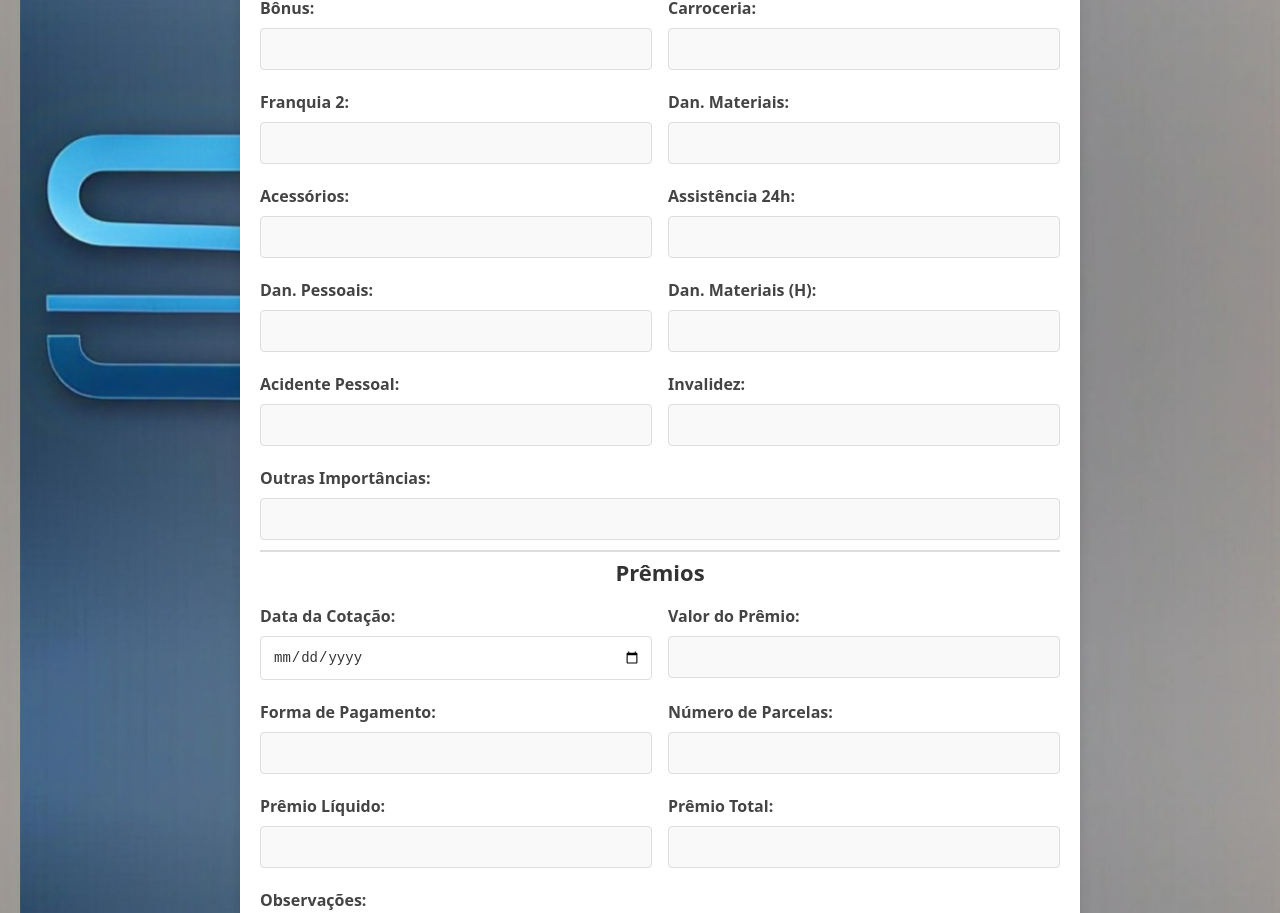
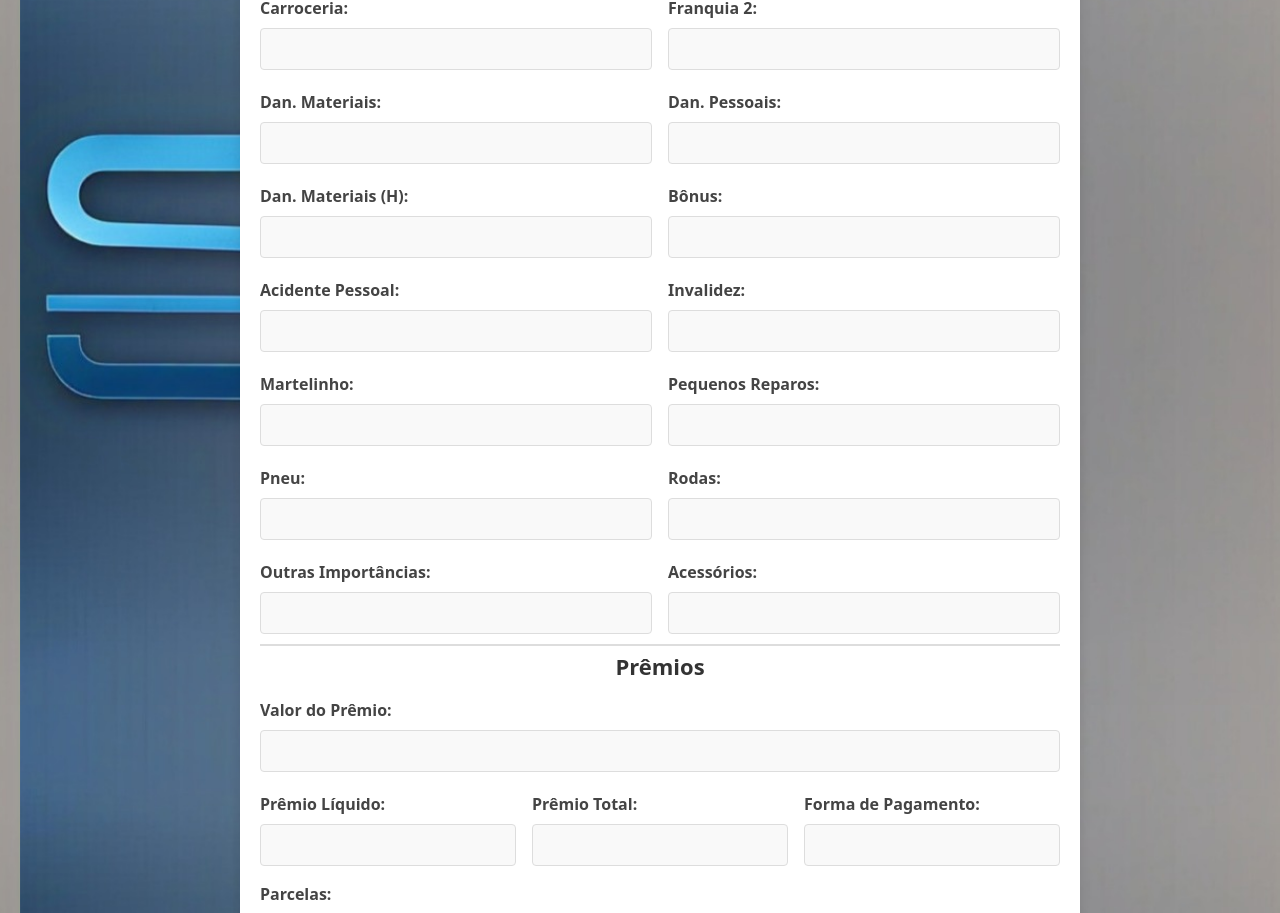
Before and after one commit to GabrielMendesSilva1/admin-sl, a React (Vite) app: page /cadastro/Automovel in a window 1280 px wide. Shown: the part 1099-2012 px from the top of the page. Built offline with nearby package versions, Linux system fonts and the light colour scheme.

Commit message:
fix: valores em R$ && Novos Campos Seguro Auto

```diff
--- a/src/pages/ConsultaSeguros/automovel/editAutomovel.jsx
+++ b/src/pages/ConsultaSeguros/automovel/editAutomovel.jsx
@@ -138,12 +138,23 @@ const EditAutomovel = ({ veiculo, onCancel, onUpdate }) => {
           <Subsection>
             <SubsectionTitle>Importâncias Seguradas</SubsectionTitle>
             <Grid>
-              {["casco", "franquia", "dmateriais", "dpessoais", "appMorte", "outras"].map(key => (
+              {[
+                "casco",
+                "franquia",
+                "dmateriais",
+                "dpessoais",
+                "appMorte",
+                "outras",
+                "martelinho",
+                "pequenosReparos",
+                "pneu",
+                "rodas",
+              ].map((key) => (
                 <ValueRow key={key}>
                   <Label>{key.charAt(0).toUpperCase() + key.slice(1)}:</Label>
                   <Input
                     value={(form.importancias && form.importancias[key]) || ""}
-                    onChange={e => handleChangeImportancia(key, e.target.value)}
+                    onChange={(e) => handleChangeImportancia(key, e.target.value)}
                   />
                 </ValueRow>
               ))}
--- a/src/pages/ConsultaSeguros/automovel/index.jsx
+++ b/src/pages/ConsultaSeguros/automovel/index.jsx
@@ -148,6 +148,10 @@ const Automovel = () => {
                                     <ValueRow><Label>DPessoais:</Label> <Value>{selectedVeiculo.importancias?.dpessoais}</Value></ValueRow>
                                     <ValueRow><Label>APP/Morte:</Label> <Value>{selectedVeiculo.importancias?.appMorte}</Value></ValueRow>
                                     <ValueRow><Label>Outras:</Label> <Value>{selectedVeiculo.importancias?.outras}</Value></ValueRow>
+                                    <ValueRow><Label>Martelinho:</Label> <Value>{selectedVeiculo.importancias?.martelinho}</Value></ValueRow>
+                                    <ValueRow><Label>Pequenos Reparos:</Label> <Value>{selectedVeiculo.importancias?.pequenosReparos}</Value></ValueRow>
+                                    <ValueRow><Label>Pneu:</Label> <Value>{selectedVeiculo.importancias?.pneu}</Value></ValueRow>
+                                    <ValueRow><Label>Rodas:</Label> <Value>{selectedVeiculo.importancias?.rodas}</Value></ValueRow>
                                 </Grid>
                             </Subsection>
                         </Section>
--- a/src/pages/cadastro/Segurado/index.jsx
+++ b/src/pages/cadastro/Segurado/index.jsx
@@ -56,11 +56,11 @@ const CadastroSegurado = () => {
                         </Field>
                         <Field>
                             <Label>Numero:</Label>
-                            <Input value={form.numero} onChange={e => handleChange('endereco', e.target.value)} />
+                            <Input value={form.numero} onChange={e => handleChange('numero', e.target.value)} />
                         </Field>
                         <Field>
                             <Label>Complemento:</Label>
-                            <Input value={form.complemento} onChange={e => handleChange('endereco', e.target.value)} />
+                            <Input value={form.complemento} onChange={e => handleChange('complemento', e.target.value)} />
                         </Field>
                         <Field>
                             <Label>Bairro:</Label>
--- a/src/pages/cadastro/Seguros/Automovel/index.jsx
+++ b/src/pages/cadastro/Seguros/Automovel/index.jsx
@@ -12,6 +12,7 @@ import {
     ButtonRow,
     Button,
 } from './styles';
+import { formatCurrency, parseCurrency } from "../../utils";
 
 const CadastroAuto = () => {
     const {
@@ -152,106 +153,159 @@ const CadastroAuto = () => {
                     <PageTitle style={{ fontSize: 22 }}>Importâncias</PageTitle>
                     <FormRow>
                         <Field>
-                            <Label>Casco:</Label>
+                            <Label>Franquia:</Label>
                             <Input
-                                value={form.importancias.casco}
-                                onChange={(e) => handleChange('importancias', 'casco', e.target.value)}
+                                value={formatCurrency(form.importancias.franquia)}
+                                onChange={(e) =>
+                                    handleChange('importancias', 'franquia', parseCurrency(e.target.value))
+                                }
+                            />
+                        </Field>
+                    </FormRow>
+
+                    <FormRow>
+                        <Field>
+                            <Label>Carroceria:</Label>
+                            <Input
+                                value={formatCurrency(form.importancias.carroceria)}
+                                onChange={(e) =>
+                                    handleChange('importancias', 'carroceria', parseCurrency(e.target.value))
+                                }
                             />
                         </Field>
                         <Field>
-                            <Label>Franquia:</Label>
+                            <Label>Franquia 2:</Label>
                             <Input
-                                value={form.importancias.franquia}
-                                onChange={(e) => handleChange('importancias', 'franquia', e.target.value)}
+                                value={formatCurrency(form.importancias.franquia2)}
+                                onChange={(e) =>
+                                    handleChange('importancias', 'franquia2', parseCurrency(e.target.value))
+                                }
                             />
                         </Field>
                     </FormRow>
+
                     <FormRow>
+                        <Field>
+                            <Label>Dan. Materiais:</Label>
+                            <Input
+                                value={formatCurrency(form.importancias.dmateriais)}
+                                onChange={(e) =>
+                                    handleChange('importancias', 'dmateriais', parseCurrency(e.target.value))
+                                }
+                            />
+                        </Field>
+                        <Field>
+                            <Label>Dan. Pessoais:</Label>
+                            <Input
+                                value={formatCurrency(form.importancias.dpessoais)}
+                                onChange={(e) =>
+                                    handleChange('importancias', 'dpessoais', parseCurrency(e.target.value))
+                                }
+                            />
+                        </Field>
+                    </FormRow>
+
+                    <FormRow>
+                        <Field>
+                            <Label>Dan. Materiais (H):</Label>
+                            <Input
+                                value={formatCurrency(form.importancias.dmh)}
+                                onChange={(e) =>
+                                    handleChange('importancias', 'dmh', parseCurrency(e.target.value))
+                                }
+                            />
+                        </Field>
                         <Field>
                             <Label>Bônus:</Label>
                             <Input
-                                value={form.importancias.bonus}
-                                onChange={(e) => handleChange('importancias', 'bonus', e.target.value)}
-                            />
-                        </Field>
-                        <Field>
-                            <Label>Carroceria:</Label>
-                            <Input
-                                value={form.importancias.carroceria}
-                                onChange={(e) => handleChange('importancias', 'carroceria', e.target.value)}
+                                value={formatCurrency(form.importancias.bonus)}
+                                onChange={(e) =>
+                                    handleChange('importancias', 'bonus', parseCurrency(e.target.value))
+                                }
                             />
                         </Field>
                     </FormRow>
-                    <FormRow>
-                        <Field>
-                            <Label>Franquia 2:</Label>
-                            <Input
-                                value={form.importancias.franquia2}
-                                onChange={(e) => handleChange('importancias', 'franquia2', e.target.value)}
-                            />
-                        </Field>
-                        <Field>
-                            <Label>Dan. Materiais:</Label>
-                            <Input
-                                value={form.importancias.dmateriais}
-                                onChange={(e) => handleChange('importancias', 'dmateriais', e.target.value)}
-                            />
-                        </Field>
-                    </FormRow>
-                    <FormRow>
-                        <Field>
-                            <Label>Acessórios:</Label>
-                            <Input
-                                value={form.importancias.acessorios}
-                                onChange={(e) => handleChange('importancias', 'acessorios', e.target.value)}
-                            />
-                        </Field>
-                        <Field>
-                            <Label>Assistência 24h:</Label>
-                            <Input
-                                value={form.importancias.assistencia24h}
-                                onChange={(e) => handleChange('importancias', 'assistencia24h', e.target.value)}
-                            />
-                        </Field>
-                    </FormRow>
-                    <FormRow>
-                        <Field>
-                            <Label>Dan. Pessoais:</Label>
-                            <Input
-                                value={form.importancias.dpessoais}
-                                onChange={(e) => handleChange('importancias', 'dpessoais', e.target.value)}
-                            />
-                        </Field>
-                        <Field>
-                            <Label>Dan. Materiais (H):</Label>
-                            <Input
-                                value={form.importancias.dmh}
-                                onChange={(e) => handleChange('importancias', 'dmh', e.target.value)}
-                            />
-                        </Field>
-                    </FormRow>
+
                     <FormRow>
                         <Field>
                             <Label>Acidente Pessoal:</Label>
                             <Input
-                                value={form.importancias.appMorte}
-                                onChange={(e) => handleChange('importancias', 'appMorte', e.target.value)}
+                                value={formatCurrency(form.importancias.appMorte)}
+                                onChange={(e) =>
+                                    handleChange('importancias', 'appMorte', parseCurrency(e.target.value))
+                                }
                             />
                         </Field>
                         <Field>
                             <Label>Invalidez:</Label>
                             <Input
-                                value={form.importancias.invalidez}
-                                onChange={(e) => handleChange('importancias', 'invalidez', e.target.value)}
+                                value={formatCurrency(form.importancias.invalidez)}
+                                onChange={(e) =>
+                                    handleChange('importancias', 'invalidez', parseCurrency(e.target.value))
+                                }
                             />
                         </Field>
                     </FormRow>
+
+                    <FormRow>
+                        <Field>
+                            <Label>Martelinho:</Label>
+                            <Input
+                                value={formatCurrency(form.importancias.martelinho)}
+                                onChange={(e) =>
+                                    handleChange('importancias', 'martelinho', parseCurrency(e.target.value))
+                                }
+                            />
+                        </Field>
+                        <Field>
+                            <Label>Pequenos Reparos:</Label>
+                            <Input
+                                value={formatCurrency(form.importancias.pequenosReparos)}
+                                onChange={(e) =>
+                                    handleChange('importancias', 'pequenosReparos', parseCurrency(e.target.value))
+                                }
+                            />
+                        </Field>
+                    </FormRow>
+
+                    <FormRow>
+                        <Field>
+                            <Label>Pneu:</Label>
+                            <Input
+                                value={formatCurrency(form.importancias.pneu)}
+                                onChange={(e) =>
+                                    handleChange('importancias', 'pneu', parseCurrency(e.target.value))
+                                }
+                            />
+                        </Field>
+                        <Field>
+                            <Label>Rodas:</Label>
+                            <Input
+                                value={formatCurrency(form.importancias.rodas)}
+                                onChange={(e) =>
+                                    handleChange('importancias', 'rodas', parseCurrency(e.target.value))
+                                }
+                            />
+                        </Field>
+                    </FormRow>
+
                     <FormRow>
                         <Field>
                             <Label>Outras Importâncias:</Label>
                             <Input
-                                value={form.importancias.outras}
-                                onChange={(e) => handleChange('importancias', 'outras', e.target.value)}
+                                value={formatCurrency(form.importancias.outras)}
+                                onChange={(e) =>
+                                    handleChange('importancias', 'outras', parseCurrency(e.target.value))
+                                }
+                            />
+                        </Field>
+                        <Field>
+                            <Label>Acessórios:</Label>
+                            <Input
+                                value={formatCurrency(form.importancias.acessorios)}
+                                onChange={(e) =>
+                                    handleChange('importancias', 'acessorios', parseCurrency(e.target.value))
+                                }
                             />
                         </Field>
                     </FormRow>
@@ -260,60 +314,51 @@ const CadastroAuto = () => {
                     <PageTitle style={{ fontSize: 22 }}>Prêmios</PageTitle>
                     <FormRow>
                         <Field>
-                            <Label>Data da Cotação:</Label>
-                            <Input
-                                type="date"
-                                value={form.premios.dataCotacao}
-                                onChange={(e) => handleChange('premios', 'dataCotacao', e.target.value)}
-                            />
-                        </Field>
-                        <Field>
                             <Label>Valor do Prêmio:</Label>
                             <Input
-                                value={form.premios.valor}
-                                onChange={(e) => handleChange('premios', 'valor', e.target.value)}
+                                value={formatCurrency(form.premios.valor)}
+                                onChange={(e) =>
+                                    handleChange('premios', 'valor', parseCurrency(e.target.value))
+                                }
                             />
                         </Field>
                     </FormRow>
-                    <FormRow>
-                        <Field>
-                            <Label>Forma de Pagamento:</Label>
-                            <Input
-                                value={form.premios.pagamento}
-                                onChange={(e) => handleChange('premios', 'pagamento', e.target.value)}
-                            />
-                        </Field>
-                        <Field>
-                            <Label>Número de Parcelas:</Label>
-                            <Input
-                                type="number"
-                                value={form.premios.parcelas}
-                                onChange={(e) => handleChange('premios', 'parcelas', e.target.value)}
-                            />
-                        </Field>
-                    </FormRow>
+
                     <FormRow>
                         <Field>
                             <Label>Prêmio Líquido:</Label>
                             <Input
-                                value={form.premios.liquido}
-                                onChange={(e) => handleChange('premios', 'liquido', e.target.value)}
+                                value={formatCurrency(form.premios.liquido)}
+                                onChange={(e) =>
+                                    handleChange('premios', 'liquido', parseCurrency(e.target.value))
+                                }
                             />
                         </Field>
                         <Field>
                             <Label>Prêmio Total:</Label>
                             <Input
-                                value={form.premios.total}
-                                onChange={(e) => handleChange('premios', 'total', e.target.value)}
+                                value={formatCurrency(form.premios.total)}
+                                onChange={(e) =>
+                                    handleChange('premios', 'total', parseCurrency(e.target.value))
+                                }
                             />
                         </Field>
-                    </FormRow>
-                    <FormRow>
-                        <Field style={{ flex: 1 }}>
-                            <Label>Observações:</Label>
+                        <Field>
+                            <Label>Forma de Pagamento:</Label>
                             <Input
-                                value={form.premios.observacoes}
-                                onChange={(e) => handleChange('premios', 'observacoes', e.target.value)}
+                                value={formatCurrency(form.premios.pagamento)}
+                                onChange={(e) =>
+                                    handleChange('premios', 'pagamento', parseCurrency(e.target.value))
+                                }
+                            />
+                        </Field>
+                        <Field>
+                            <Label>Parcelas:</Label>
+                            <Input
+                                value={formatCurrency(form.premios.parcelas)}
+                                onChange={(e) =>
+                                    handleChange('premios', 'parcelas', parseCurrency(e.target.value))
+                                }
                             />
                         </Field>
                     </FormRow>
@@ -333,13 +378,14 @@ const CadastroAuto = () => {
                             <Field>
                                 <Label>Valor da Parcela {index + 1}:</Label>
                                 <Input
-                                    value={carne.valor}
-                                    onChange={(e) => handleCarneChange(index, 'valor', e.target.value)}
+                                    value={formatCurrency(carne.valor)}
+                                    onChange={(e) =>
+                                        handleCarneChange(index, 'valor', parseCurrency(e.target.value))
+                                    }
                                 />
                             </Field>
                         </FormRow>
                     ))}
-
                     {/* BOTÃO DE SALVAR */}
                     <ButtonRow>
                         <Button onClick={handleSubmit}>Salvar</Button>
--- a/src/pages/cadastro/Seguros/Automovel/useCadastroAuto.jsx
+++ b/src/pages/cadastro/Seguros/Automovel/useCadastroAuto.jsx
@@ -30,6 +30,10 @@ export const useCadastroAuto = (onSave) => {
             franquia: '',
             bonus: '',
             carroceria: '',
+            martelinho: '',
+            pneu: '',
+            rodas: '',
+            pequenosReparos: '',
         },
         premios: {
             dataCotacao: '',
--- a/src/pages/cadastro/utils.tsx
+++ b/src/pages/cadastro/utils.tsx
@@ -43,3 +43,17 @@ export function formatCNPJ(value) {
         .replace(/\.(\d{3})(\d)/, '.$1/$2')
         .replace(/(\d{4})(\d)/, '$1-$2');
 }
+
+// utils/formatCurrency.js
+export const formatCurrency = (value) => {
+    if (value === '' || value == null) return '';
+    const number = Number(value.toString().replace(/\D/g, '')) / 100;
+    return number.toLocaleString('pt-BR', {
+      style: 'currency',
+      currency: 'BRL',
+    });
+  };
+
+  export const parseCurrency = (formattedValue) => {
+    return formattedValue.replace(/\D/g, '');
+  };
```
